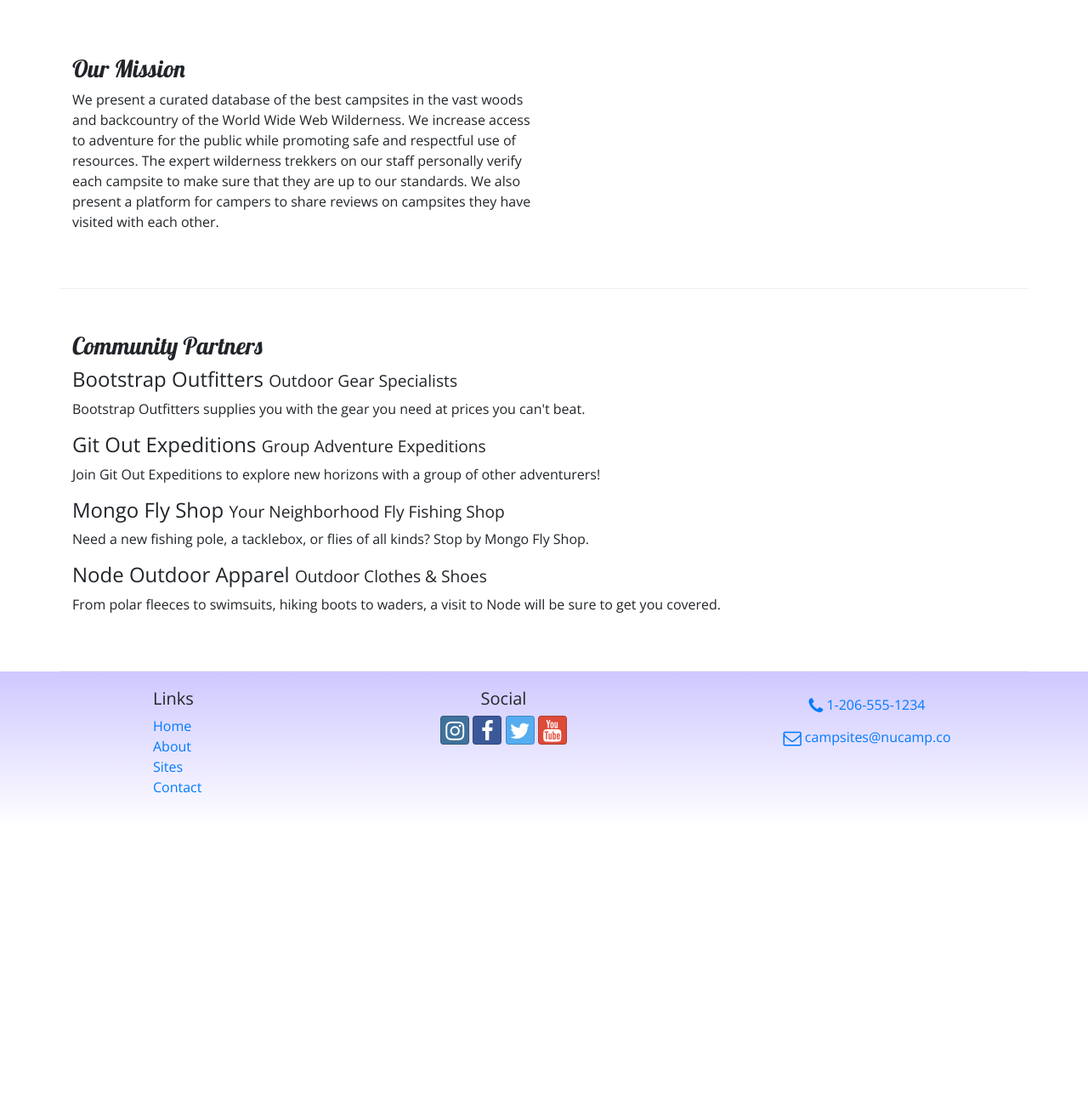
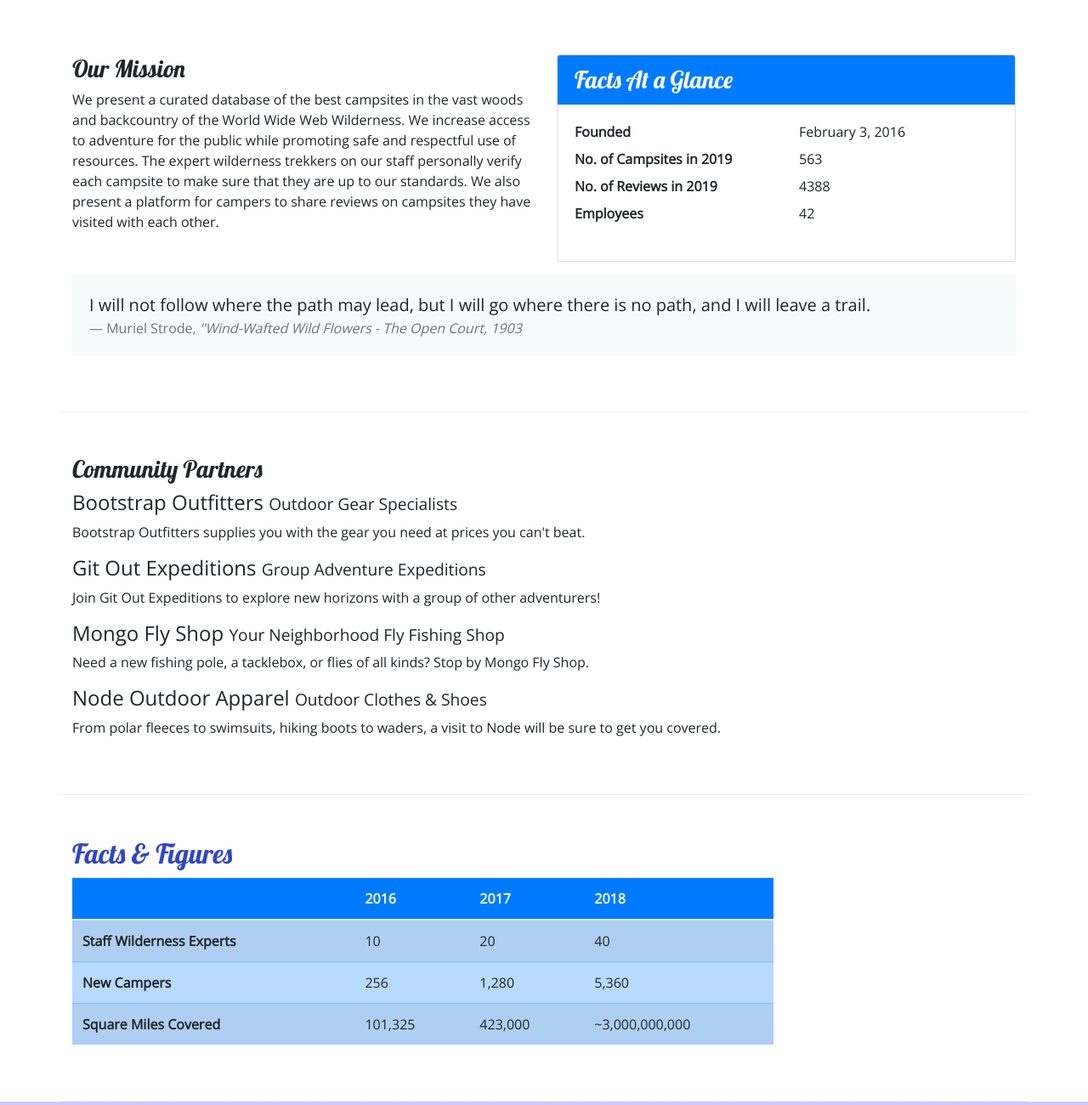
Before and after one commit to dcole505/Nucampsite-bootstrap-project, a website: page aboutus.html in a window 1280 px wide. Shown: the part 340-1640 px from the top of the page at 85% size. Before the commit the page ends 1314 px from the top, so only its background shows below. Drawn offline with nearby package versions, Linux system fonts and the light colour scheme.

Commit message:
add Tables and Cards

```diff
--- a/aboutus.html
+++ b/aboutus.html
@@ -63,6 +63,35 @@
                 <h3>Our Mission</h3>
                 <p>We present a curated database of the best campsites in the vast woods and backcountry of the World Wide Web Wilderness. We increase access to adventure for the public while promoting safe and respectful use of resources. The expert wilderness trekkers on our staff personally verify each campsite to make sure that they are up to our standards. We also present a platform for campers to share reviews on campsites they have visited with each other.</p>
             </div>
+            <div class="col-sm-6">
+                <div class="card">
+                    <h3 class="card-header bg-primary text-white">Facts At a Glance</h3>
+                    <div class="card-body">
+                        <dl class="row">
+                            <dt class="col-6">Founded</dt>
+                            <dd class="col-6">February 3, 2016</dd>
+                            <dt class="col-6">No. of Campsites in 2019</dt>
+                            <dd class="col-6">563</dd>
+                            <dt class="col-6">No. of Reviews in 2019</dt>
+                            <dd class="col-6">4388</dd>
+                            <dt class="col-6">Employees</dt>
+                            <dd class="col-6">42</dd>
+                        </dl>
+                    </div>
+                </div>
+            </div>
+            <div class="col">
+                <div class="bg-light mt-3">
+                    <blockquote class="blockquote card-body">
+                        <p class="mb-0">I will not follow where the path may lead, but I will go where there is no path, and I will leave a trail.</p>
+                        <footer class="blockquote-footer">Muriel Strode,
+                            <cite title="Source Title">"Wind-Wafted Wild Flowers -
+                                The Open Court, 1903
+                            </cite>
+                        </footer>
+                    </blockquote>
+                </div>
+            </div>
         </div>
 
         <div class="row row-content">
@@ -78,9 +107,48 @@
                 <p class="d-none d-sm-block">From polar fleeces to swimsuits, hiking boots to waders, a visit to Node will be sure to get you covered.</p>
             </div>
         </div>
+
+        <div class="row row-content">
+            <div class="col-sm-9">
+                <h2>Facts &amp; Figures</h2>
+                <div class="table-responsive">
+                    <table class="table table-striped">
+                        <thead>
+                            <tr class="bg-primary text-light">
+                                <th></th>
+                                <th>2016</th>
+                                <th>2017</th>
+                                <th>2018</th>
+                            </tr>
+                        </thead>
+                        <tbody class="table-primary">
+                            <tr>
+                                <th>Staff Wilderness Experts</th>
+                                <td>10</td>
+                                <td>20</td>
+                                <td>40</td>
+                            </tr>
+                            <tr>
+                                <th>New Campers</th>
+                                <td>256</td>
+                                <td>1,280</td>
+                                <td>5,360</td>
+                            </tr>
+                            <tr>
+                                <th>Square Miles Covered</th>
+                                <td>101,325</td>
+                                <td>423,000</td>
+                                <td>~3,000,000,000</td>
+                            </tr>
+                        </tbody>
+                    </table>
+                </div>
+            </div>
+        </div>
+
     </div>
 
-    <footer>
+    <footer class="site-footer">
         <div class="container">
             <div class="row">
                 <div class="col-4 col-sm-2 offset-1">
--- a/css/styles.css
+++ b/css/styles.css
@@ -14,7 +14,7 @@ header h2 {
   color: #CEC8FF;
 }
 
-footer {
+.site-footer {
   background-image: linear-gradient(#CEC8FF, white);
   padding: 20px 0;
 }
```
Also changed, not shown: contactus.html (+1 -1 lines), index.html (+1 -1 lines).
